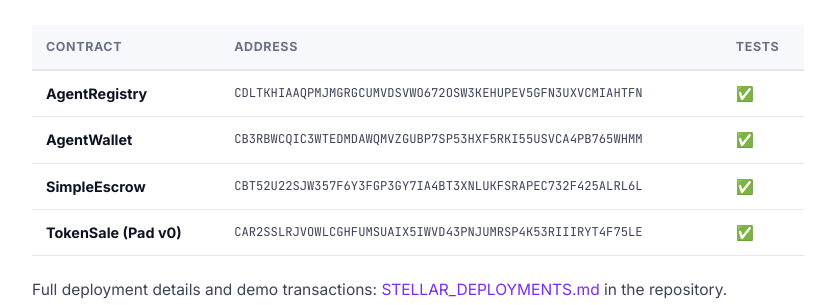
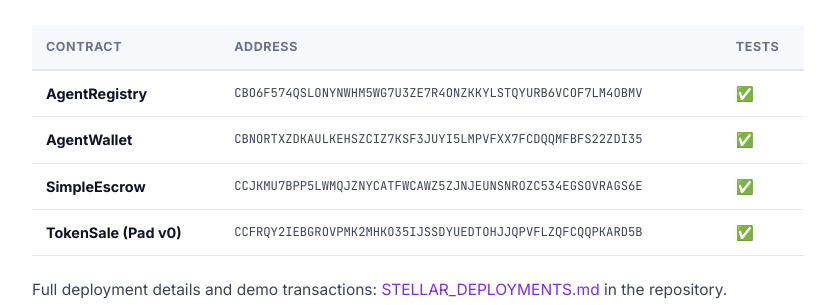
Before and after one commit to Axonprotocol404/axon-protocol-website, a plain HTML site: page litepaper.html in a window 1280 px wide. Shown: the part 8064-8369 px from the top of the page, without its empty margins (222-1057 px from the left). Drawn offline with Linux system fonts and the light colour scheme.

Commit message:
site: point at deployment v2 contracts (2026-11-16)

```diff
--- a/litepaper.html
+++ b/litepaper.html
@@ -286,10 +286,10 @@
             <table>
                 <thead><tr><th>Contract</th><th>Address</th><th>Tests</th></tr></thead>
                 <tbody>
-                    <tr><td><strong>AgentRegistry</strong></td><td class="mono">CDLTKHIAAQPMJMGRGCUMVDSVWO672OSW3KEHUPEV5GFN3UXVCMIAHTFN</td><td class="ok">✅</td></tr>
-                    <tr><td><strong>AgentWallet</strong></td><td class="mono">CB3RBWCQIC3WTEDMDAWQMVZGUBP7SP53HXF5RKI55USVCA4PB765WHMM</td><td class="ok">✅</td></tr>
-                    <tr><td><strong>SimpleEscrow</strong></td><td class="mono">CBT52U22SJW357F6Y3FGP3GY7IA4BT3XNLUKFSRAPEC732F425ALRL6L</td><td class="ok">✅</td></tr>
-                    <tr><td><strong>TokenSale (Pad v0)</strong></td><td class="mono">CAR2SSLRJVOWLCGHFUMSUAIX5IWVD43PNJUMRSP4K53RIIIRYT4F75LE</td><td class="ok">✅</td></tr>
+                    <tr><td><strong>AgentRegistry</strong></td><td class="mono">CBO6F574QSLONYNWHM5WG7U3ZE7R4ONZKKYLSTQYURB6VCOF7LM4OBMV</td><td class="ok">✅</td></tr>
+                    <tr><td><strong>AgentWallet</strong></td><td class="mono">CBNORTXZDKAULKEHSZCIZ7KSF3JUYI5LMPVFXX7FCDQQMFBFS22ZDI35</td><td class="ok">✅</td></tr>
+                    <tr><td><strong>SimpleEscrow</strong></td><td class="mono">CCJKMU7BPP5LWMQJZNYCATFWCAWZ5ZJNJEUNSNROZC534EGSOVRAGS6E</td><td class="ok">✅</td></tr>
+                    <tr><td><strong>TokenSale (Pad v0)</strong></td><td class="mono">CCFRQY2IEBGROVPMK2MHKO35IJSSDYUEDTOHJJQPVFLZQFCQQPKARD5B</td><td class="ok">✅</td></tr>
                 </tbody>
             </table>
         </div>
```
